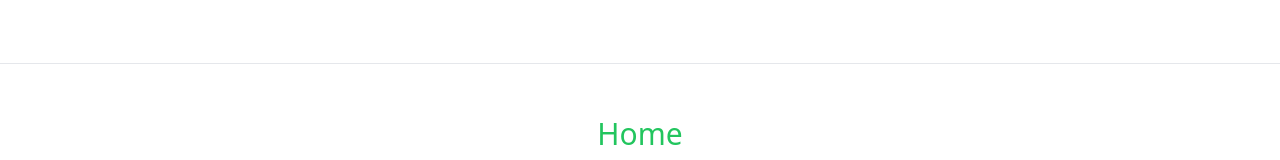
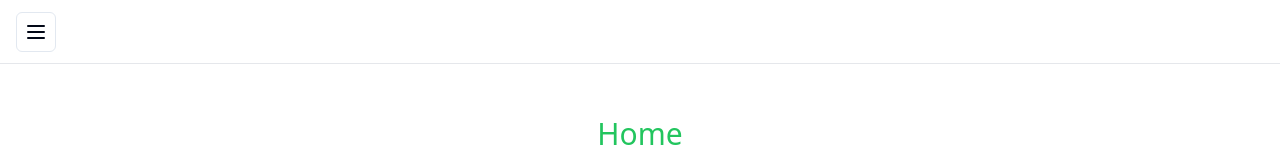
Before and after one commit to amanmavai/vite_csr_space, a React (Vite) app: page / in a window 1280 px wide. Shown: the top 160 px of the page. Built offline with nearby package versions, Linux system fonts and the light colour scheme.

Commit message:
Add SheetWrapper component and use it in Root route

```diff
--- /dev/null
+++ b/src/components/custom/sheet_wrapper.jsx
@@ -0,0 +1,36 @@
+import {Button} from "@/components/ui/button";
+import {MenuIcon} from "lucide-react";
+
+import {
+  Sheet,
+  SheetContent,
+  SheetDescription,
+  SheetFooter,
+  SheetHeader,
+  SheetTitle,
+  SheetTrigger,
+} from "@/components/ui/sheet";
+
+/**
+ * Wrapper for the Sheet component
+ */
+export function SheetWrapper() {
+  return (
+    <Sheet>
+      <SheetTrigger asChild>
+        <Button variant="outline" size="icon">
+          <MenuIcon className="h-6 w-6" />
+        </Button>
+      </SheetTrigger>
+
+      <SheetContent side="left" className="w-80 rounded-r-md">
+        <SheetHeader>
+          <SheetTitle>Edit profile</SheetTitle>
+          <SheetDescription>Make changes to your profile here. Click save when you're done.</SheetDescription>
+        </SheetHeader>
+
+        <SheetFooter></SheetFooter>
+      </SheetContent>
+    </Sheet>
+  );
+}
--- a/src/routes/root.jsx
+++ b/src/routes/root.jsx
@@ -1,10 +1,11 @@
+import {SheetWrapper} from "@/components/custom/sheet_wrapper";
 import {Outlet} from "react-router-dom";
 
 export default function Root() {
   return (
     <div className="grid min-h-full grid-rows-[4rem_1fr_4rem] border-b border-b-gray-200">
-      <header id="top-bar" className="border-b border-b-gray-200 px-4">
-        {/* Top Bar */}
+      <header id="top-bar" className="flex items-center border-b border-b-gray-200 px-4">
+        <SheetWrapper />
       </header>
 
       <main id="main-dashboard" className="flex p-5">
```
